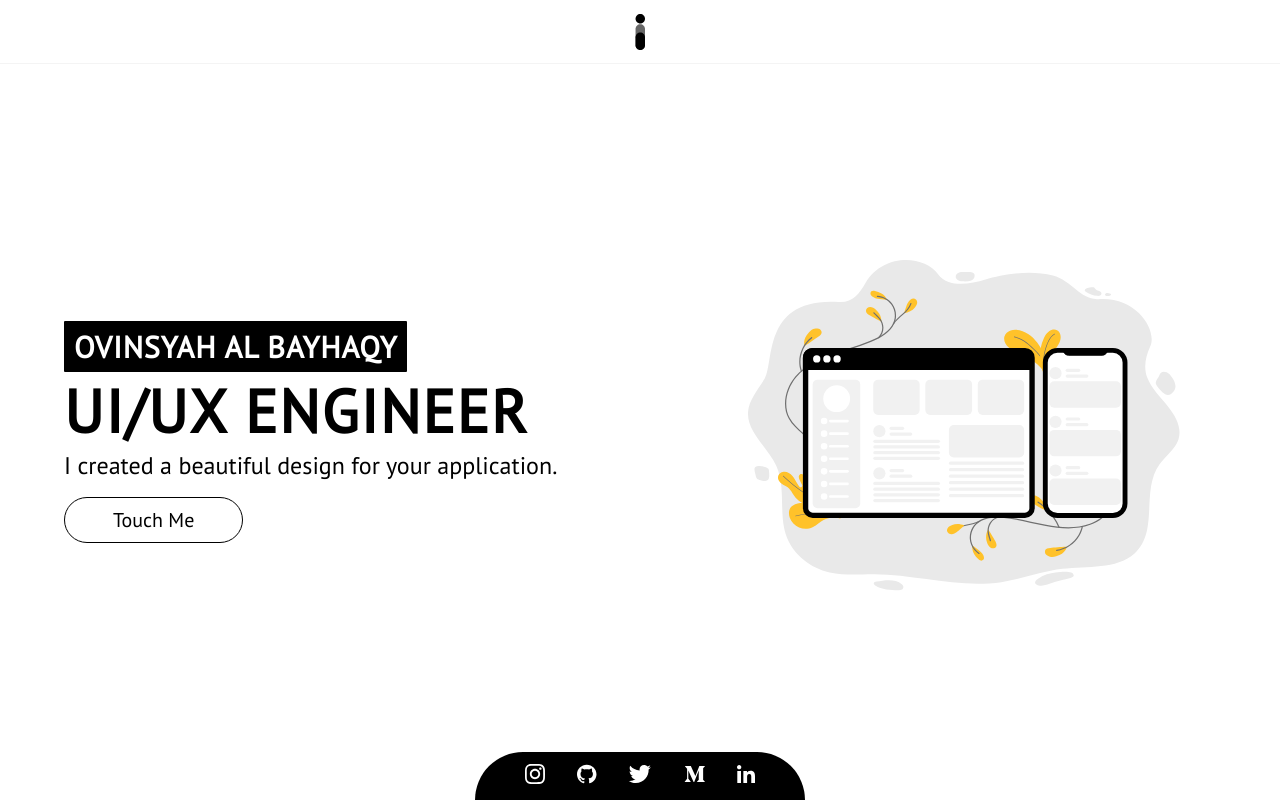
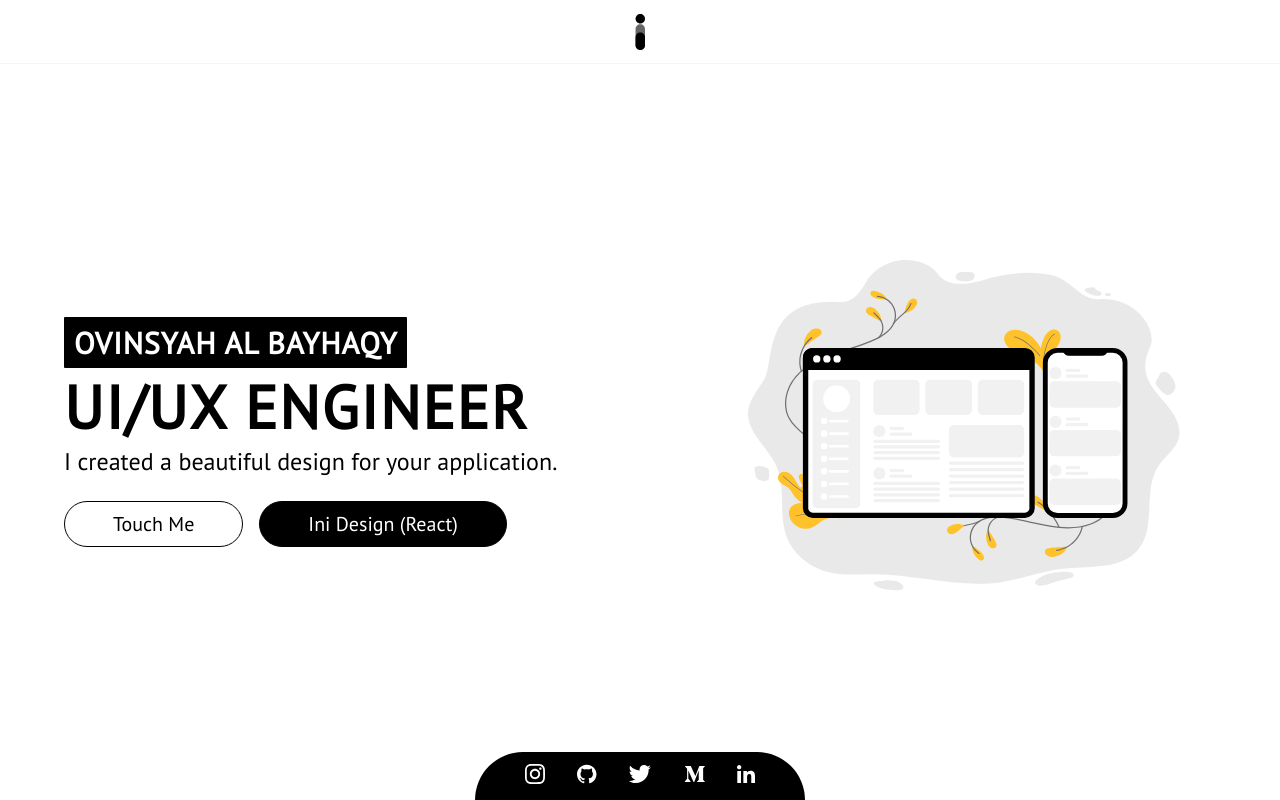
Before and after one commit to Ovinsyah/ovinsyah.com, a React (Create React App) app: page / in a window 1280 px wide. Built offline with nearby package versions, Linux system fonts and the light colour scheme.

Commit message:
add section ini design

```diff
--- a/public/index.html
+++ b/public/index.html
@@ -7,10 +7,10 @@
     <meta name="theme-color" content="#000000" />
     <meta
       name="description"
-      content="OVINSYAH AL BAYHAQY
-      UI/UX ENGINEER
+      content="Ovinsyah Al Bayhaqy
       I created a beautiful design for your application."
     />
+    <meta property="og:image" content="https://ovinsyah.com/ini-logo.png"/>
     <link rel="apple-touch-icon" href="%PUBLIC_URL%/ini-logo.png" />
     <!--
       manifest.json provides metadata used when your web app is installed on a
--- a/src/views/Home/header.js
+++ b/src/views/Home/header.js
@@ -1,5 +1,5 @@
 import React from 'react';
-import { SectionHeader, Grids, Grid, Touch } from './style';
+import { SectionHeader, Grids, Grid, Touch, SectionButton } from './style';
 
 export default () => {
   return (
@@ -10,7 +10,10 @@ export default () => {
             <h2>OVINSYAH AL BAYHAQY</h2>
             <h1>UI/UX ENGINEER</h1>
             <h3>I created a beautiful design for your application.</h3>
-            <Touch href="mailto:hi.ovinsyah@gmail.com">Touch Me</Touch>
+            <SectionButton>
+              <Touch href="mailto:hi.ovinsyah@gmail.com">Touch Me</Touch>
+              <Touch black={true} href="http://ini-design.ovinsyah.com/" target="_blank">Ini Design (React)</Touch>
+            </SectionButton>
           </div>
         </Grid>
         <Grid className="image-state"><img src="/state-web.svg" alt="state-mockup"/></Grid>
--- a/src/views/Home/index.js
+++ b/src/views/Home/index.js
@@ -1,7 +1,7 @@
 import React from 'react';
 import Layout from '../../layouts/master';
 import Header from './header';
-import Services from './services';
+// import Services from './services';
 
 export default () => {
   return (
--- a/src/views/Home/style.js
+++ b/src/views/Home/style.js
@@ -1,4 +1,4 @@
-import Styled from 'styled-components';
+import Styled, {css} from 'styled-components';
 
 export const SectionHeader = Styled.div`
   min-height: calc(100vh - 64px);
@@ -61,20 +61,39 @@ export const Grid = Styled.div`
   padding: 16px;
 `;
 export const Touch = Styled.a`
-  border: 1px solid black;
   height: 46PX;
   display: inline-flex;
   align-items: center;
   justify-content: center;
   font-size: 20px;
-  color: black;
   padding: 0 3rem;
   border-radius: 3rem;
-  margin-top: 1rem;
-  transition: all .3s;
-  &:hover{
+  ${props => props.black ? css`
+    border: 1px solid black;
+    color: white;
     background: black;
-    color: white;
     transition: all .3s;
+    &:hover{
+      background: white;
+      color: black;
+      transition: all .3s;
+    }
+  ` : css`
+  border: 1px solid black;
+    color: black;
+    transition: all .3s;
+    &:hover{
+      background: black;
+      color: white;
+      transition: all .3s;
+    }
+  `}
+`;
+export const SectionButton = Styled.div`
+  margin-top: 24px;
+  a{
+    &:not(:last-child){
+      margin-right: 16px;
+    }
   }
 `;
```
